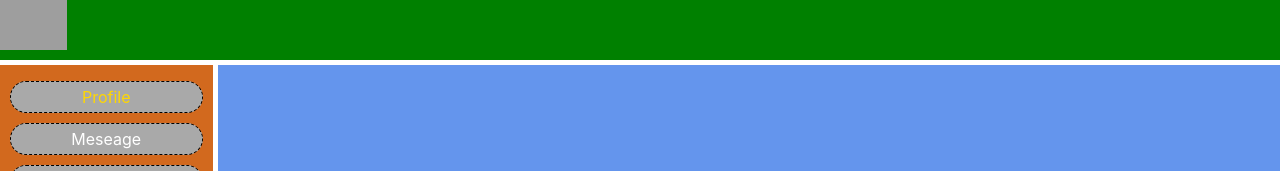
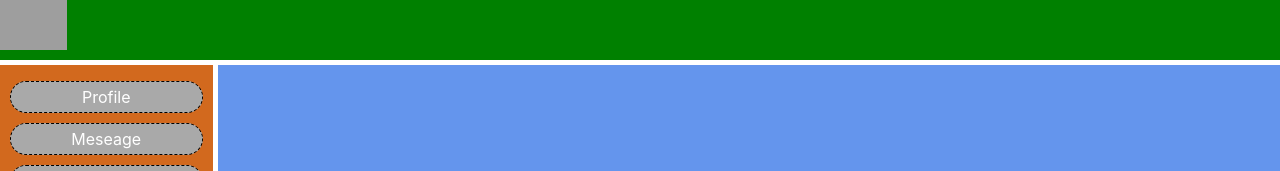
Before and after one commit to NazarPagor/First-ReactProject, a React (Create React App) app: page / in a window 1280 px wide. Shown: the top 171 px of the page. Built offline with nearby package versions, Linux system fonts and the light colour scheme; grey boxes are pictures that could not be loaded.

Commit message:
inclueNavLink

```diff
--- a/src/Components/Nav/Nav.jsx
+++ b/src/Components/Nav/Nav.jsx
@@ -1,22 +1,23 @@
 import React from "react";
 import classe from "./Nav.module.css";
+import {NavLink} from "react-router-dom";
 
 const Nav = () => {
     return (
         <nav className={classe.nav}>
             <ul>
-                <a href="/profile">
+                <NavLink to="/profile" activeClassName={classe.activeLink}>
                     <li className={`${classe.link} ${classe.activ}`}>Profile</li>
-                </a>
-                <a href="/message">
+                </NavLink>
+                <NavLink to="/message" activeClassName={classe.activeLink}>
                     <li className={classe.link}>Meseage</li>
-                </a>
-                <a href="/news">
+                </NavLink>
+                <NavLink to="/news" activeClassName={classe.activeLink}>
                     <li className={classe.link}>News</li>
-                </a>
-                <a href="/music">
+                </NavLink>
+                <NavLink to="/music" activeClassName={classe.activeLink}>
                     <li className={classe.link}>Music</li>
-                </a>
+                </NavLink>
             </ul>
         </nav>
     )
--- a/src/Components/Nav/Nav.module.css
+++ b/src/Components/Nav/Nav.module.css
@@ -14,10 +14,10 @@
     text-align: center;
     list-style-type: none;
     background-color: #a9a9a9;
-    color: white;
 }
 .nav a{
     text-decoration: none;
+    color: white;
 }
 
 .link:hover {
@@ -27,6 +27,6 @@
 
 }
 
-.activ {
+.nav a.activeLink{
     color: gold;
 }
```
